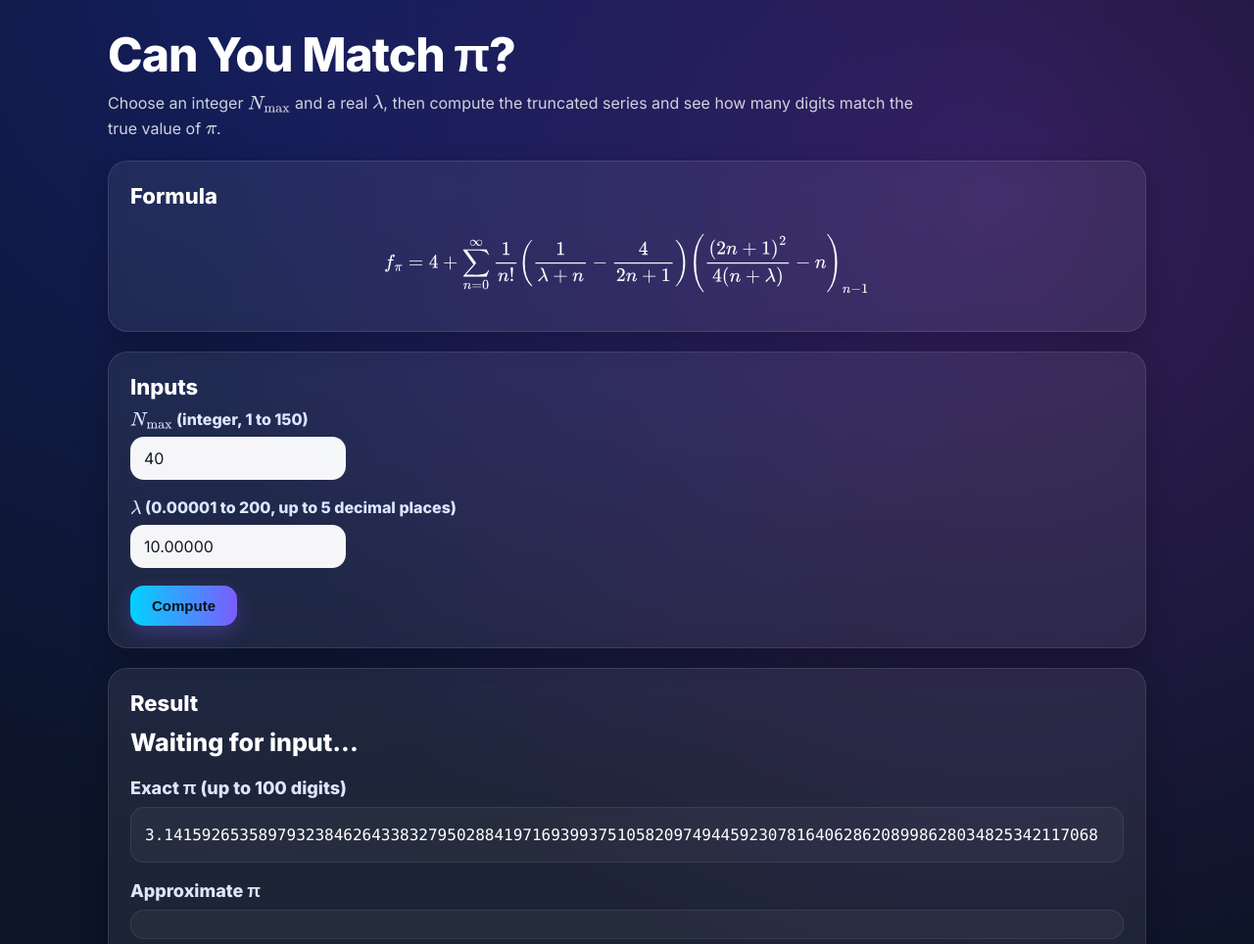
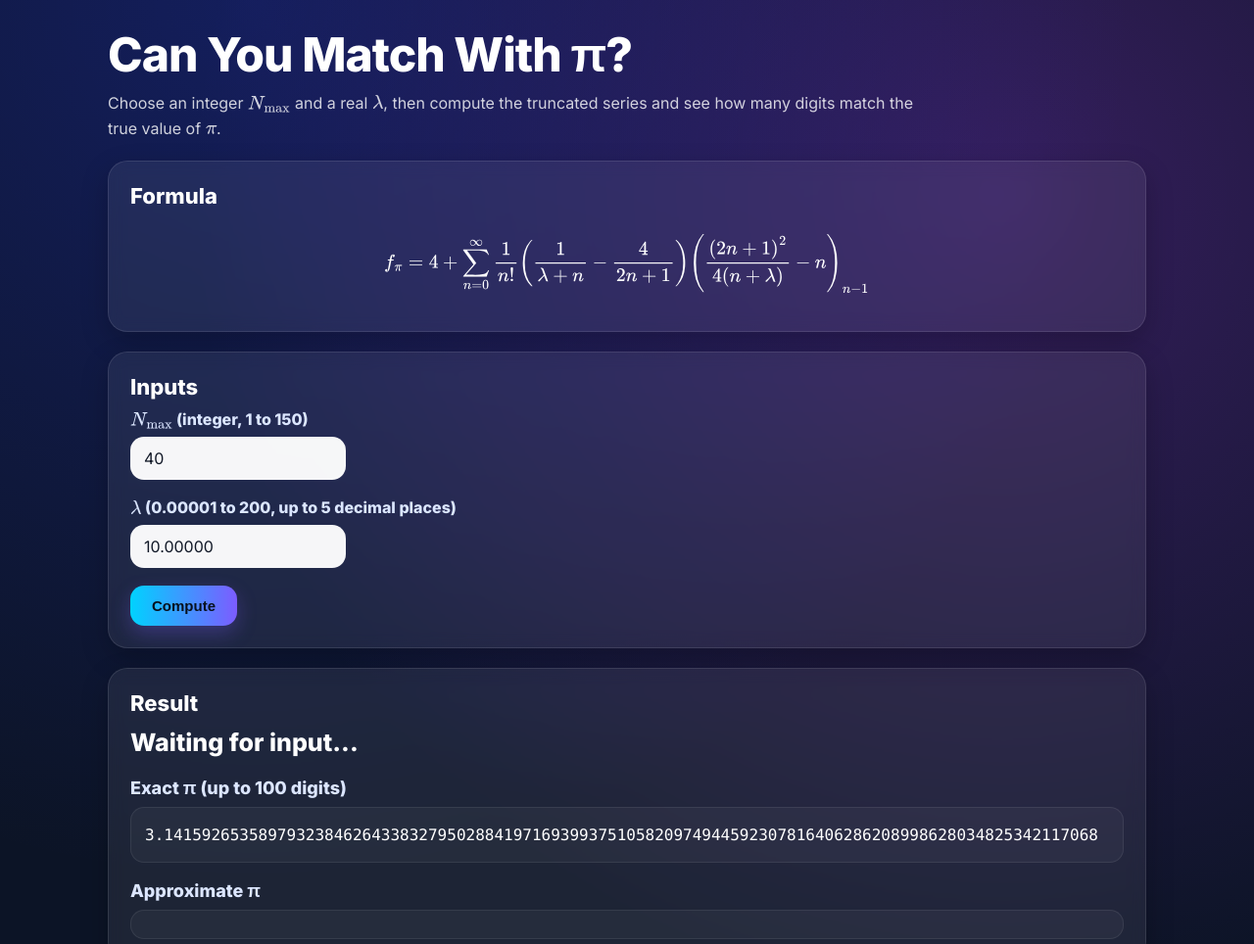
Before and after one commit to Kamalendud1/Pi_Match, a plain HTML site: page index.html in a window 1280 px wide. Shown: the top 964 px of the page at 98% size. Drawn offline with nearby package versions, Linux system fonts and the light colour scheme.

Commit message:
Update index.html

```diff
--- a/index.html
+++ b/index.html
@@ -194,7 +194,7 @@
 <body>
 
 <div class="container">
-  <h1>Can You Match π?</h1>
+  <h1>Can You Match With π?</h1>
   <div class="subtitle">
     Choose an integer \(N_{\max}\) and a real \(\lambda\), then compute the truncated series and see how many digits match the true value of \(\pi\).
   </div>
```
